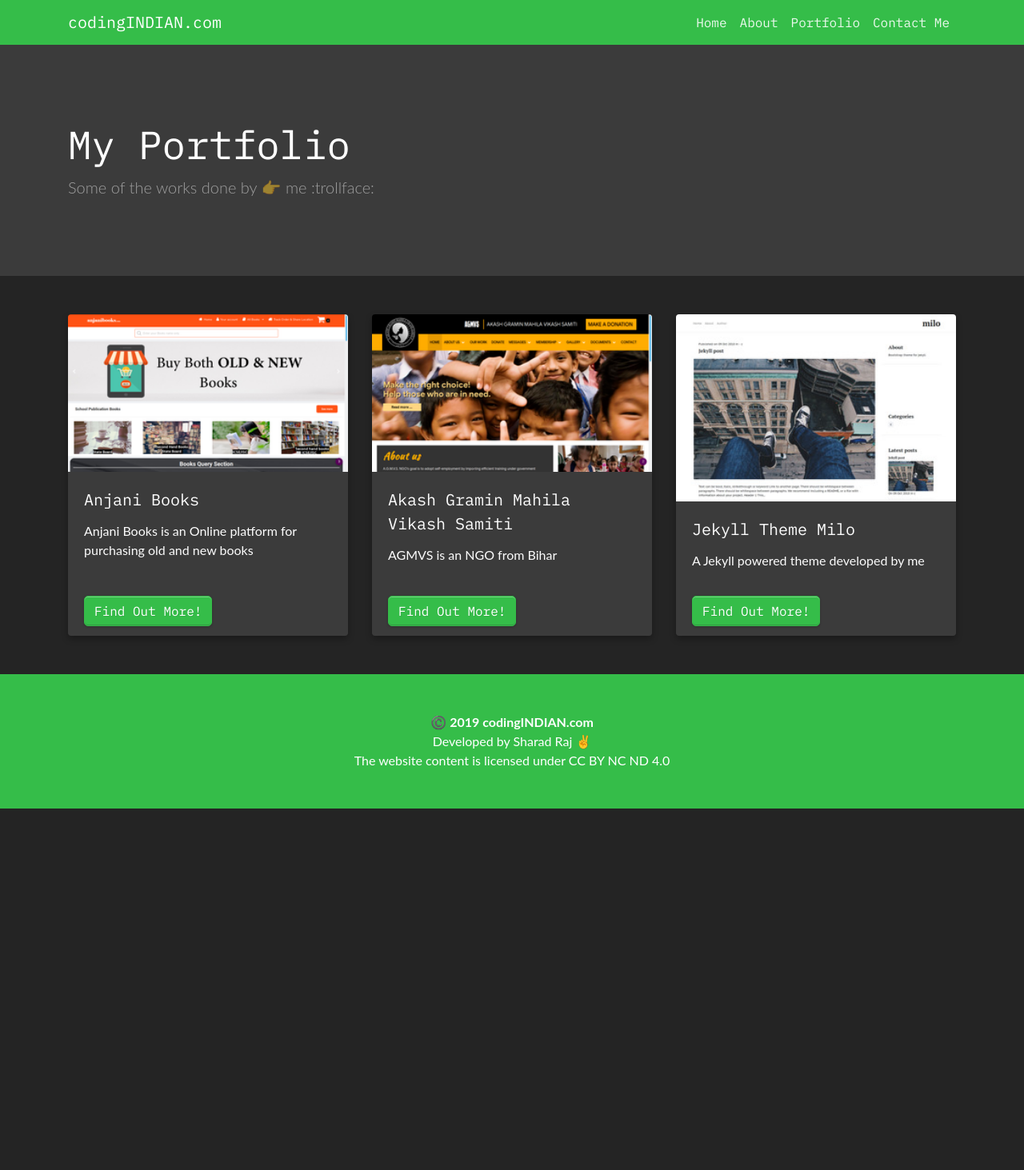
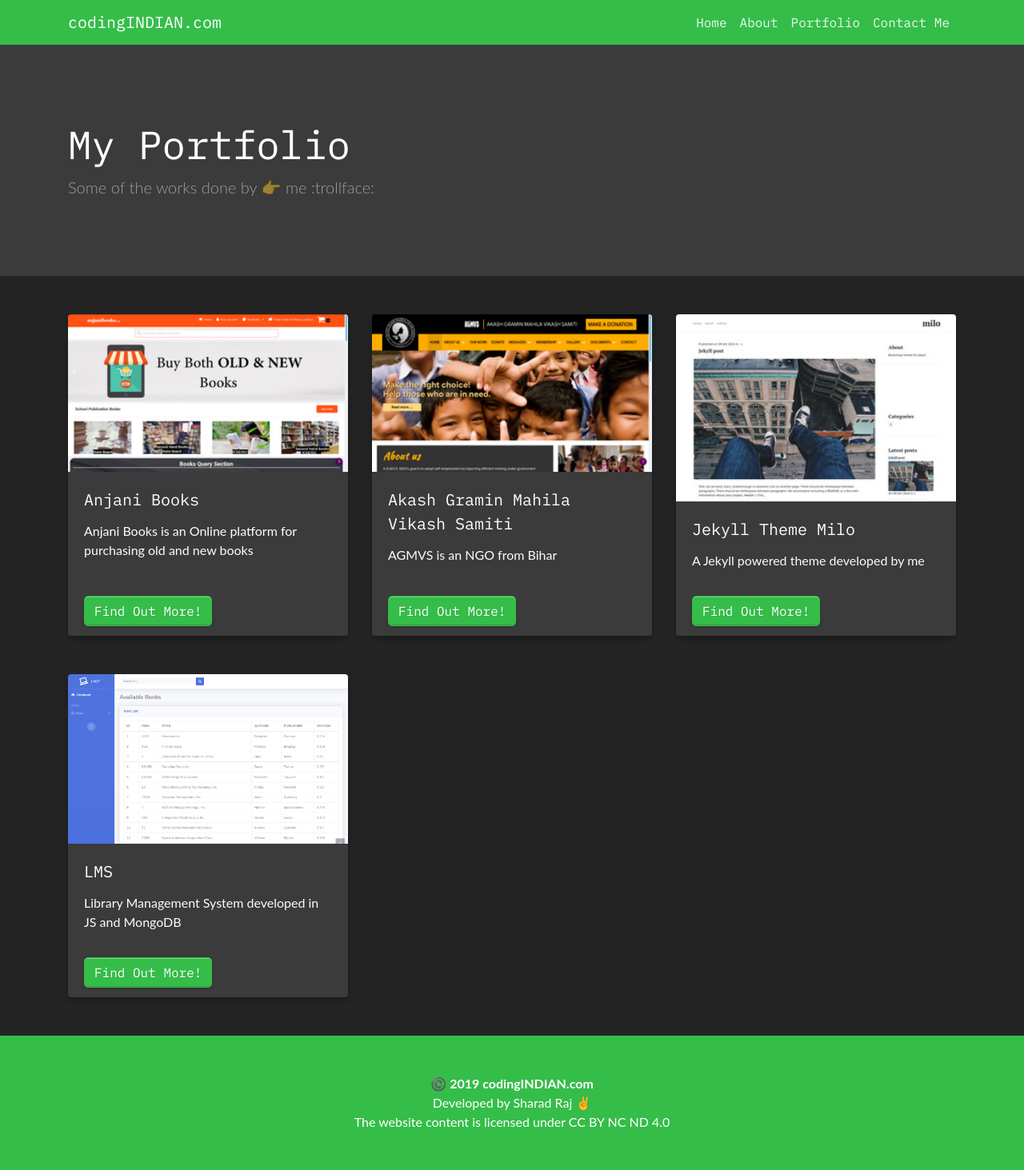
Before and after one commit to sharadcodes/sharadcodes.github.io, a Jekyll site: the page built from portfolio.md, in a window 1280 px wide. Shown: the whole page at 80% size. Built offline with Jekyll 4.4.1, drawn with Linux system fonts in a browser that asks for light colours; emoji names are drawn with the system emoji font; before the commit the page ends 1011 px from its top, so only the background shows below that.

Commit message:
Update Portfolio “projects”

```diff
--- a/_data/portfolio.yml
+++ b/_data/portfolio.yml
@@ -14,3 +14,8 @@
     img_alt: Screenshot
     link: 'https://sharadcodes.github.io/jekyll-theme-milo/'
     title: Jekyll Theme Milo
+  - about: Library Management System developed in JS and MongoDB
+    img: /assets/uploads/lms.jpeg
+    img_alt: LMS
+    link: 'https://lms-pro.herokuapp.com/books.html'
+    title: LMS
```
